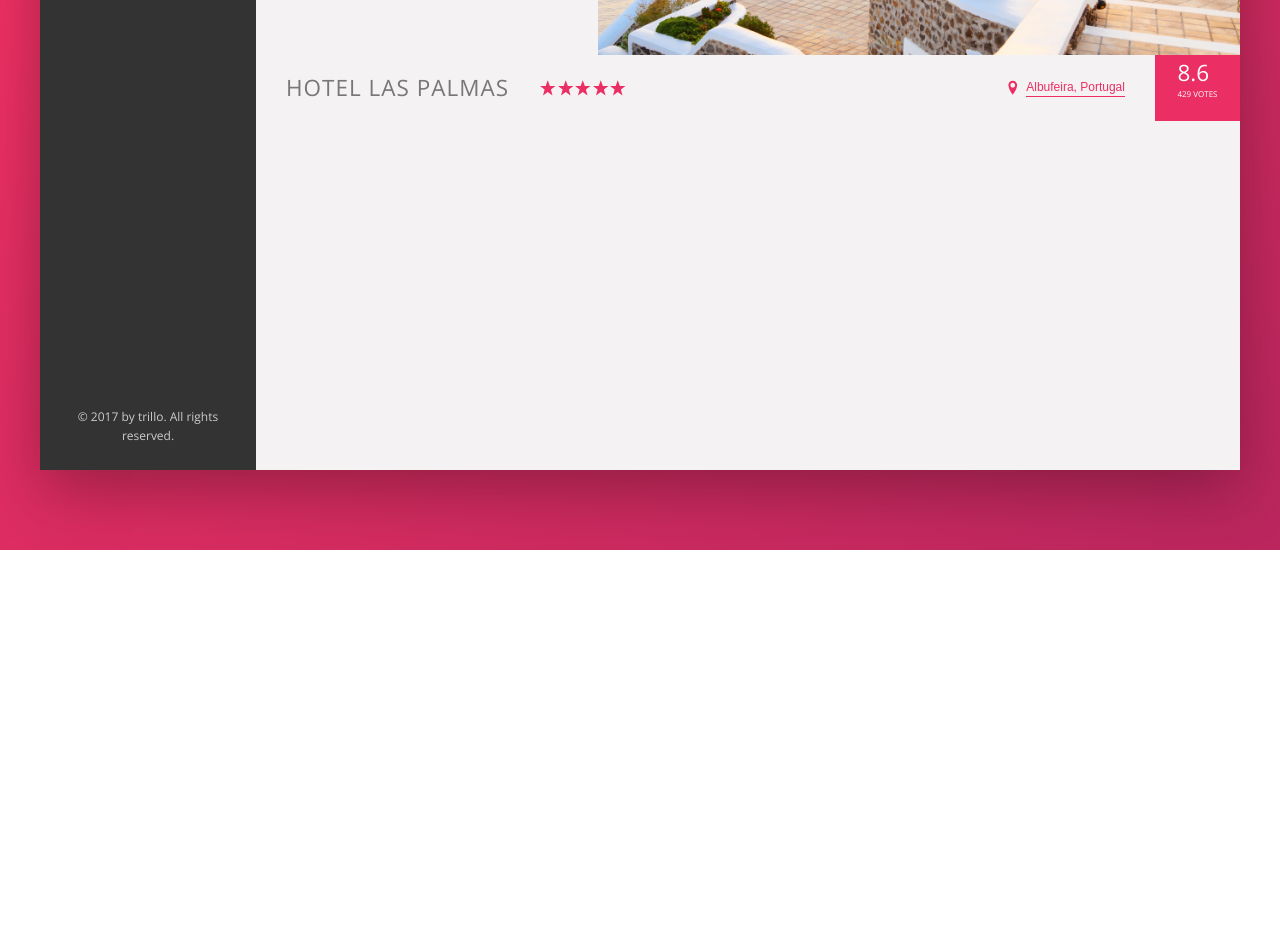
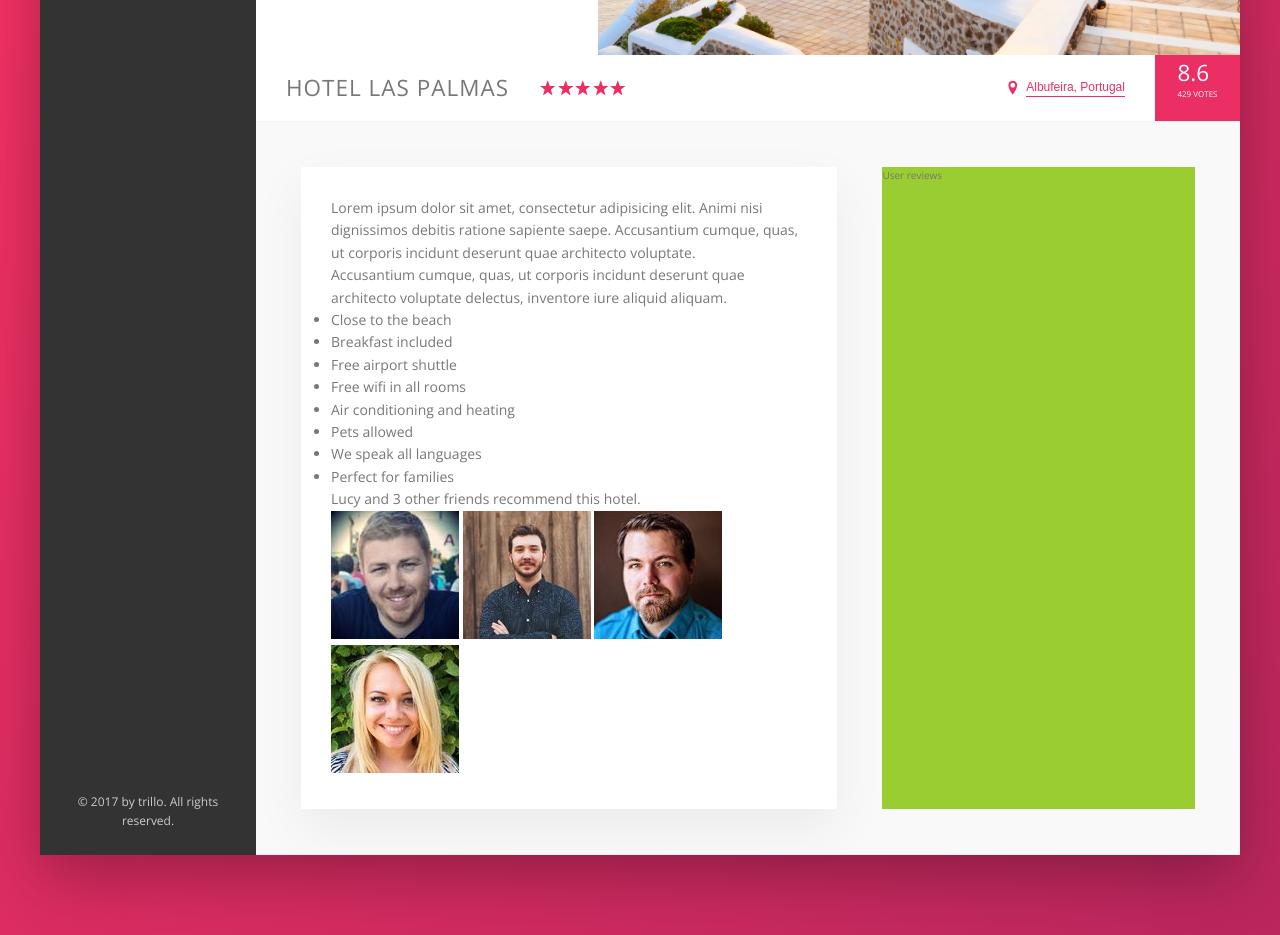
Before and after one commit to bikokwa/trillo, a website: page index.html in a window 1280 px wide. Shown: the part 480-1415 px from the top of the page. Before the commit the page ends 1030 px from the top, so only its background shows below. Drawn offline with nearby package versions, Linux system fonts and the light colour scheme.

Commit message:
Building the Description Section - Part 1

```diff
--- a/index.html
+++ b/index.html
@@ -134,6 +134,46 @@
                             <div class="overview__rating-count">429 votes</div>
                         </div>
                     </div>
+
+                    <div class="detail">
+                        <div class="description">
+                            <p class="paragraph">
+                                Lorem ipsum dolor sit amet, consectetur adipisicing elit. Animi nisi dignissimos debitis
+                                ratione sapiente saepe. Accusantium cumque, quas, ut corporis incidunt deserunt quae
+                                architecto voluptate.
+                            </p>
+
+                            <p class="paragraph">
+                                Accusantium cumque, quas, ut corporis incidunt deserunt quae architecto voluptate
+                                delectus, inventore iure aliquid aliquam.
+                            </p>
+                            <ul class="list">
+                                <li class="list__item">Close to the beach</li>
+                                <li class="list__item">Breakfast included</li>
+                                <li class="list__item">Free airport shuttle</li>
+                                <li class="list__item">Free wifi in all rooms</li>
+                                <li class="list__item">Air conditioning and heating</li>
+                                <li class="list__item">Pets allowed</li>
+                                <li class="list__item">We speak all languages</li>
+                                <li class="list__item">Perfect for families</li>
+                            </ul>
+                            <div class="recommend">
+                                <p class="recommend__count">
+                                    Lucy and 3 other friends recommend this hotel.
+                                </p>
+                                <div class="recommend__friends">
+                                    <img src="img/user-3.jpg" alt="Friend 1" class="recommend__photo">
+                                    <img src="img/user-4.jpg" alt="Friend 2" class="recommend__photo">
+                                    <img src="img/user-5.jpg" alt="Friend 3" class="recommend__photo">
+                                    <img src="img/user-6.jpg" alt="Friend 4" class="recommend__photo">
+                                </div>
+                            </div>
+                        </div>
+
+                        <div class="user-reviews">
+                            User reviews
+                        </div>
+                    </div>
                 </main>
             </div>
         </div>
--- a/sass/_base.scss
+++ b/sass/_base.scss
@@ -13,6 +13,9 @@
     --color-grey-dark-3: #999;
 
     --shadow-dark: 0 2rem 6rem rgba(0,0,0,.3);
+    --shadow-light: 0 2rem 5rem rgba(0,0,0,.06);
+
+    --line: 1px solid var(--color-grey-light-2);
 }
 
 * {
--- a/sass/_components.scss
+++ b/sass/_components.scss
@@ -201,7 +201,7 @@
 .overview {
     display: flex;
     align-items: center;
-    border-bottom: ipx solid var(--color-grey-light-2);
+    border-bottom: var(--line);
 
     &__heading {
         font-size: 2.25rem;
--- a/sass/_layout.scss
+++ b/sass/_layout.scss
@@ -11,7 +11,7 @@
     font-size: 1.4rem;
     height: 7rem;
     background-color: #fff;
-    border-bottom: ipx solid var(--color-grey-light-2);
+    border-bottom: var(--line);
     display: flex;
     justify-content: space-between;
     align-items: center;
@@ -31,6 +31,27 @@
 }
 
 .hotel-view {
-    height: 80rem;
+    background-color: #fff;
     flex: 1;
 }
+
+.detail {
+    display: flex;
+    padding: 4.5rem;
+    background-color: var(--color-grey-light-1);
+    border-bottom: var(--line);
+}
+
+.description {
+    font-size: 1.4rem;
+    background-color: #fff;
+    box-shadow: var(--shadow-light);
+    padding: 3rem;
+    flex: 0 0 60%;
+    margin-right: 4.5rem;
+}
+
+.user-reviews {
+     background-color: yellowgreen;
+     flex: 1;
+}
```
Also changed, not shown: css/style.css.
